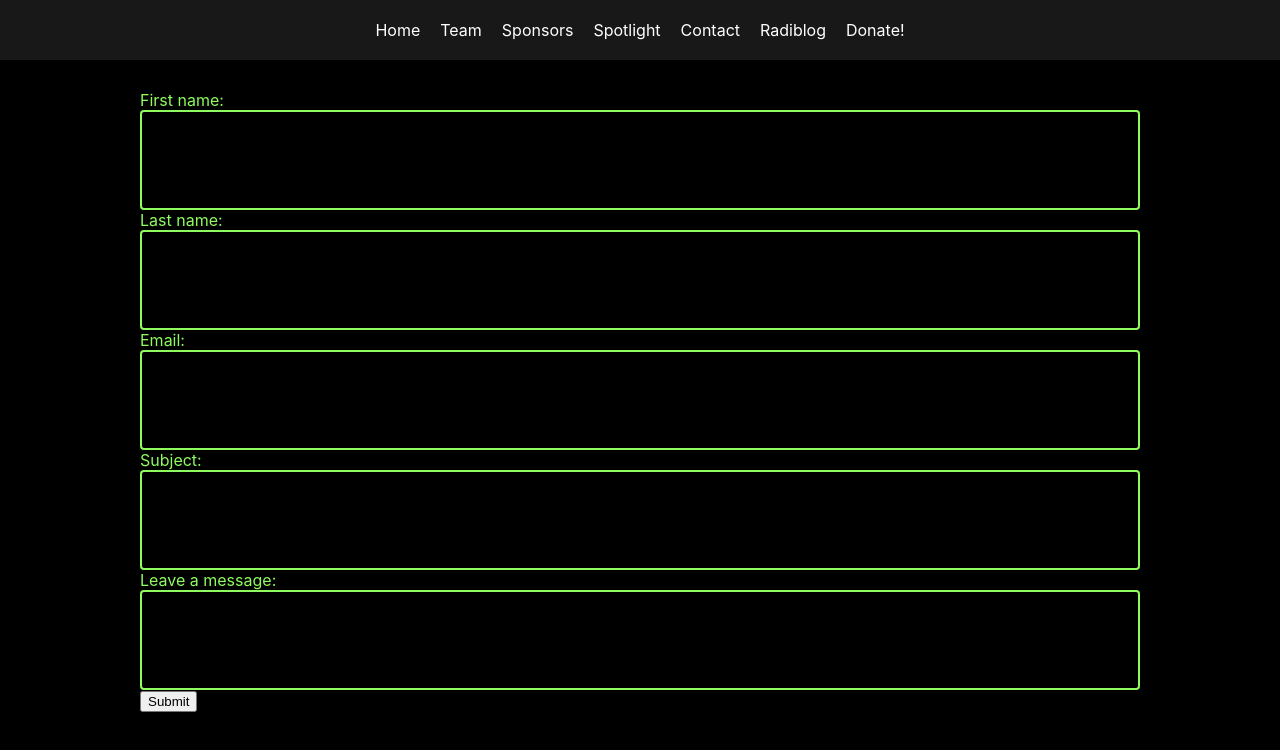
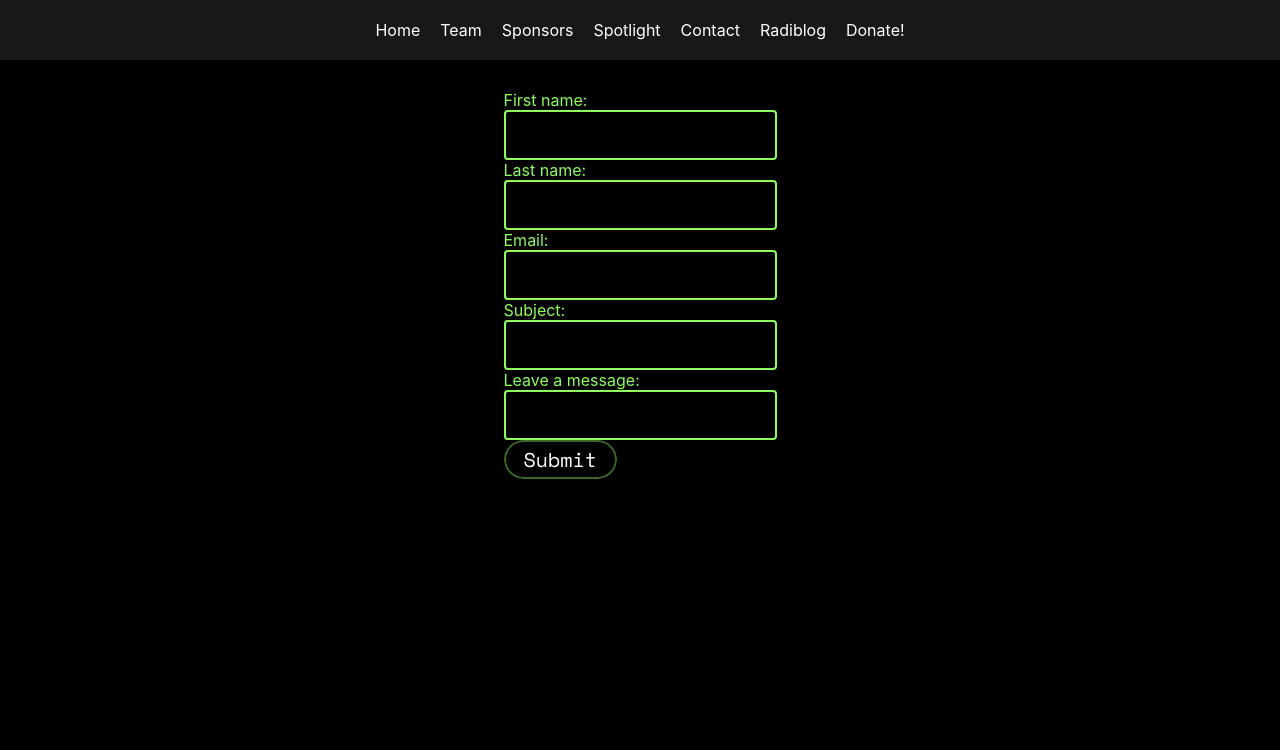
Before and after one commit to Radicubs/radical-site, an Astro site in the folder site/: page /contact in a window 1280 px wide. Built offline with nearby package versions, Linux system fonts and the light colour scheme; Astro itself is replaced by a stand-in of ours.

Commit message:
contact styling

```diff
--- a/site/src/pages/contact.astro
+++ b/site/src/pages/contact.astro
@@ -20,7 +20,7 @@ import Layout from "../layouts/Layout.astro";
                 <label for="fname">Leave a message:</label><br>
                 <input type="text" id="messsage" name="messsage"><br>
 
-                <input type="submit" value="Submit">
+                <input class="btn" type="submit" value="Submit">
             </form>
         </div>
 
@@ -37,10 +37,47 @@ import Layout from "../layouts/Layout.astro";
         border: 2px solid var(--accent);
         border-radius: 4px;
         background: transparent;
-        height: 100px;
-        width: 1000px;
+        height: 50px;
         font-size:20px;
-        color: aqua;
+        color:var(--accent);
     }
 
+    .btn {
+    font-family: "Space Mono", monospace;
+    font-size: 20px;
+    cursor: pointer;
+    padding: 5px 20px;
+    border: none;
+    color: white;
+    border-radius: 20px;
+    font-size: 20px;
+    text-decoration: none;
+
+    --color: #3c6927; /* the color*/
+
+    box-shadow: 0 0 0 0.1em inset var(--color);
+    --gradient: linear-gradient(var(--color) 0 0) no-repeat;
+    background:
+      var(--gradient) calc(var(--pos, 0%) - 100%) 0%,
+      var(--gradient) calc(200% - var(--pos, 0%)) 0%,
+      var(--gradient) calc(var(--pos, 0%) - 100%) 100%,
+      var(--gradient) calc(200% - var(--pos, 0%)) 100%;
+    background-size: 50.5% calc(var(--pos, 0%) / 2 + 0.5%);
+    outline-offset: 0.1em;
+    transition:
+      background-size 0.2s,
+      background-position 0s 0.2s;
+  }
+  .btn:hover {
+    --pos: 100%;
+    transition:
+      background-position 0.2s,
+      background-size 0s;
+  }
+  .btn:active {
+    box-shadow: 0 0 9e9Q inset #0009;
+    background-color: var(--color);
+    color: #fff;
+  }
+
 </style>
```
